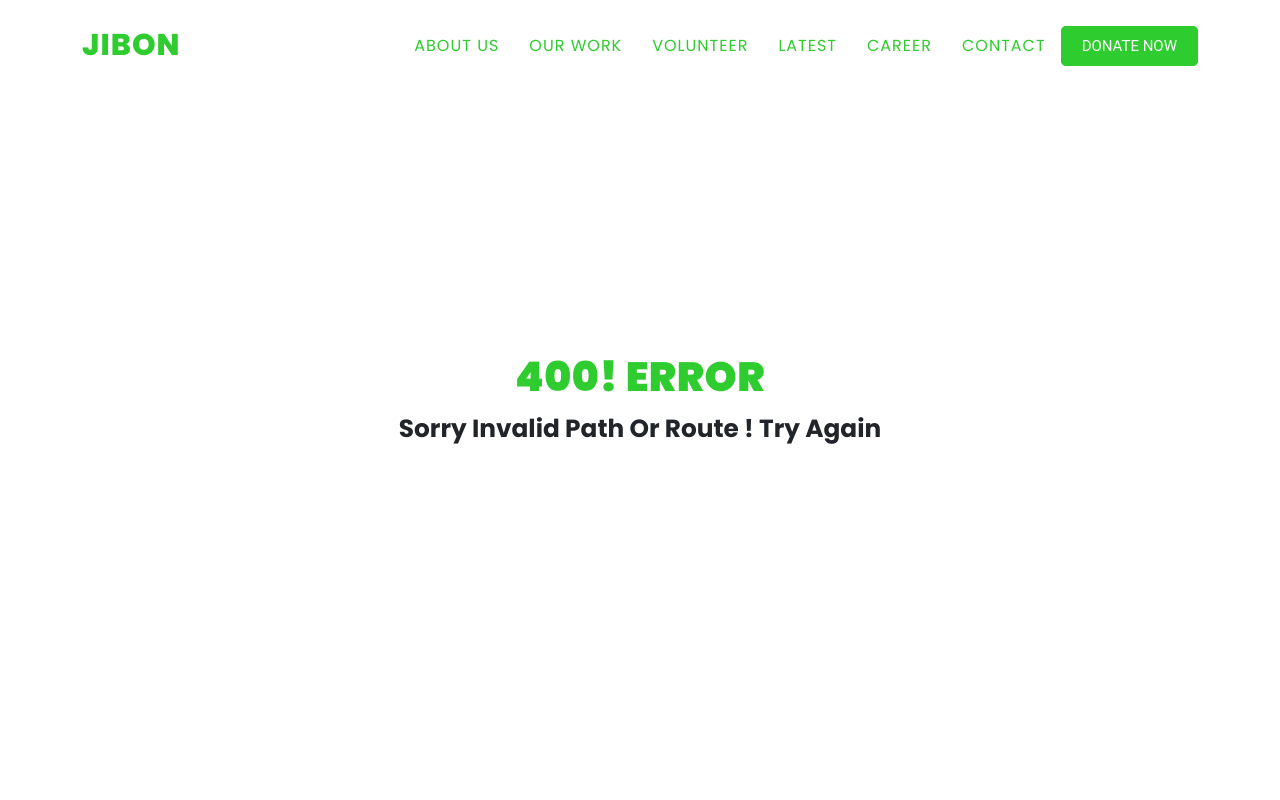
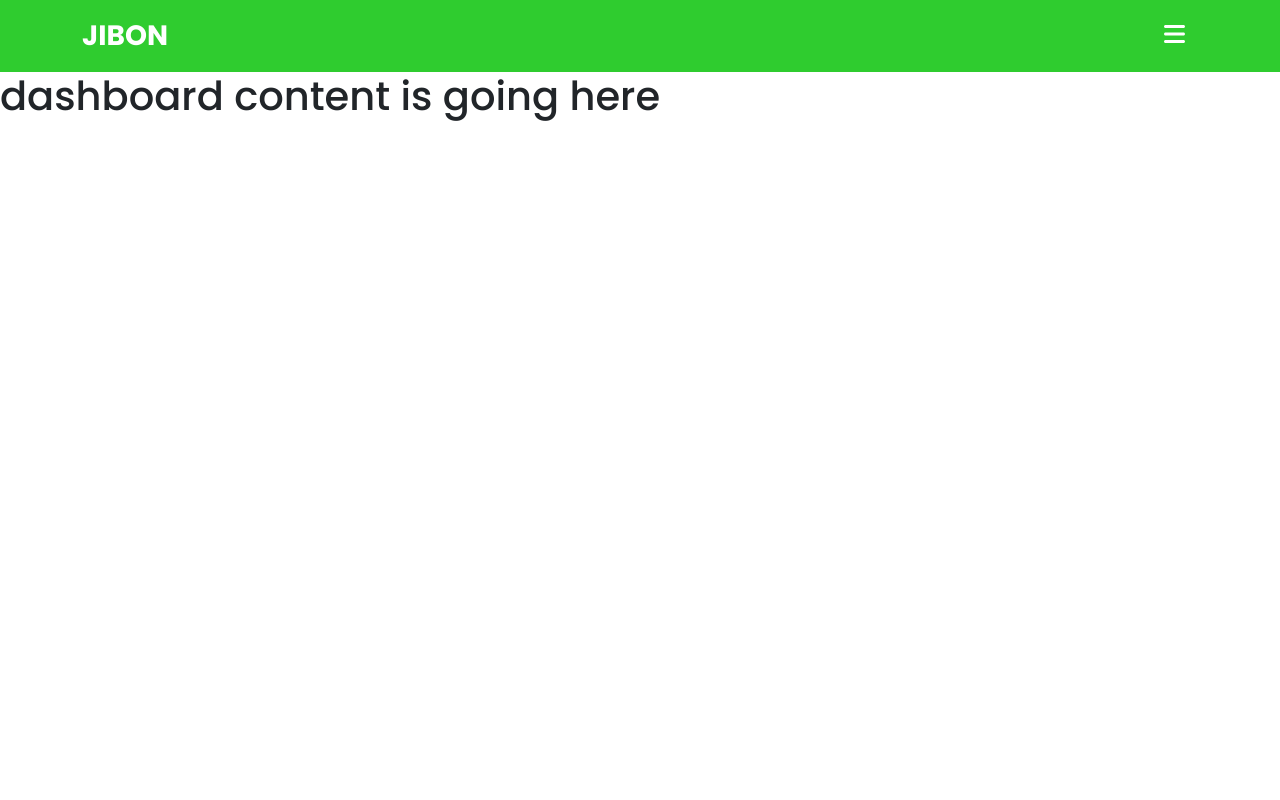
Before and after one commit to alminAl/jibon, a React (Create React App) app: page /dashboard in a window 1280 px wide. Shown: the top 800 px of the page. Built offline with nearby package versions, Linux system fonts and the light colour scheme.

Commit message:
dashboard implement

```diff
--- a/src/App.js
+++ b/src/App.js
@@ -1,21 +1,30 @@
-import { Routes, Route } from "react-router-dom";
+import { Routes, Route, useLocation } from "react-router-dom";
+import Dashboard from "./Components/Dashboard/Dashboard.jsx";
 import Error from "./Components/Error/Error.jsx";
 import Home from "./Components/HomeComponent/Home.jsx";
 import Footer from "./Components/ReuseComponent/Footer.jsx";
 import Navigation from "./Components/ReuseComponent/Navigation.jsx";
 
 function App() {
+  const location = useLocation();
+
   return (
     <>
       {/* navigation for all components */}
-      <Navigation />
+      {location.pathname.includes("dashboard") || <Navigation />}
+
       <Routes>
         <Route path="/" element={<Home />} />
         <Route index element={<Home />} />
         <Route path="*" element={<Error />} />
+
+        {/* dashboard routes */}
+        <Route path="dashboard" element={<Dashboard />}>
+          {/*  */}
+        </Route>
       </Routes>
       {/* footer for all components */}
-      <Footer />
+      {location.pathname.includes("dashboard") || <Footer />}
     </>
   );
 }
--- /dev/null
+++ b/src/Components/Dashboard/Dashboard.jsx
@@ -0,0 +1,26 @@
+import React from "react";
+import Sidebar from "./Sidebar.jsx";
+import "../../Scss/DashboardScss/Dashboard.scss";
+import { Link } from "react-router-dom";
+
+const DashboardHome = () => {
+  return (
+    <div className="dashboard">
+      <div className="dashboard-nav">
+        <div className="container d-flex justify-content-between align-items-center">
+          <Link to="/" className="custom-link">
+            <h3 className="brand-name">JIBON</h3>
+          </Link>
+          <Sidebar />
+        </div>
+      </div>
+      <div className="dashboard-content">
+        <div>
+          <h1>dashboard content is going here</h1>
+        </div>
+      </div>
+    </div>
+  );
+};
+
+export default DashboardHome;
--- /dev/null
+++ b/src/Components/Dashboard/Sidebar.jsx
@@ -0,0 +1,35 @@
+import React from "react";
+import { FontAwesomeIcon } from "@fortawesome/react-fontawesome";
+import { faBars } from "@fortawesome/free-solid-svg-icons";
+import "../../Scss/DashboardScss/Sidebar.scss";
+
+const Sidebar = () => {
+  return (
+    <div className="sidebar">
+      <button
+        className="btn"
+        type="button"
+        data-bs-toggle="offcanvas"
+        data-bs-target="#offcanvasRight"
+      >
+        <FontAwesomeIcon icon={faBars} className="toggle-bar" />
+      </button>
+
+      <div className="offcanvas offcanvas-end" id="offcanvasRight">
+        {/* sidebar header */}
+        <div className="offcanvas-header">
+          <button
+            type="button"
+            className="btn-close me-auto"
+            data-bs-dismiss="offcanvas"
+            aria-label="Close"
+          ></button>
+        </div>
+        {/* sidebar body */}
+        <div className="offcanvas-body">{/* sidebar menu will here */}</div>
+      </div>
+    </div>
+  );
+};
+
+export default Sidebar;
--- a/src/Components/ReuseComponent/Navigation.jsx
+++ b/src/Components/ReuseComponent/Navigation.jsx
@@ -15,7 +15,7 @@ const Navigation = () => {
   window.addEventListener("scroll", navColorChange);
   return (
     <div
-      className={!scrolling ? "custom-nav fixed-top" : "scroll-nav sticky-top"}
+      className={!scrolling ? "custom-nav fixed-top" : "scroll-nav fixed-top"}
     >
       <nav className="navbar navbar-expand-xl">
         <div className="container">
--- /dev/null
+++ b/src/Scss/DashboardScss/Dashboard.scss
@@ -0,0 +1,13 @@
+@import "../Framework.scss";
+
+.dashboard-nav {
+  background-color: $success;
+  padding: 15px 0;
+
+  .brand-name {
+    text-transform: uppercase;
+    font-weight: 700;
+    color: $white;
+    margin: 0;
+  }
+}
--- /dev/null
+++ b/src/Scss/DashboardScss/Sidebar.scss
@@ -0,0 +1,19 @@
+@import "../Framework.scss";
+
+.sidebar {
+  .toggle-bar {
+    font-size: 24px;
+    color: $white;
+  }
+
+  .offcanvas-header {
+    .btn-close {
+      font-size: 24px;
+      border: 1px solid $dark;
+
+      &:hover {
+        box-shadow: none;
+      }
+    }
+  }
+}
--- a/src/Scss/Framework.scss
+++ b/src/Scss/Framework.scss
@@ -97,6 +97,7 @@
 .custom-nav {
   background-color: transparent;
   padding: 15px 0;
+  z-index: 1;
 
   .custom-nav-brand {
     text-transform: uppercase;
```
